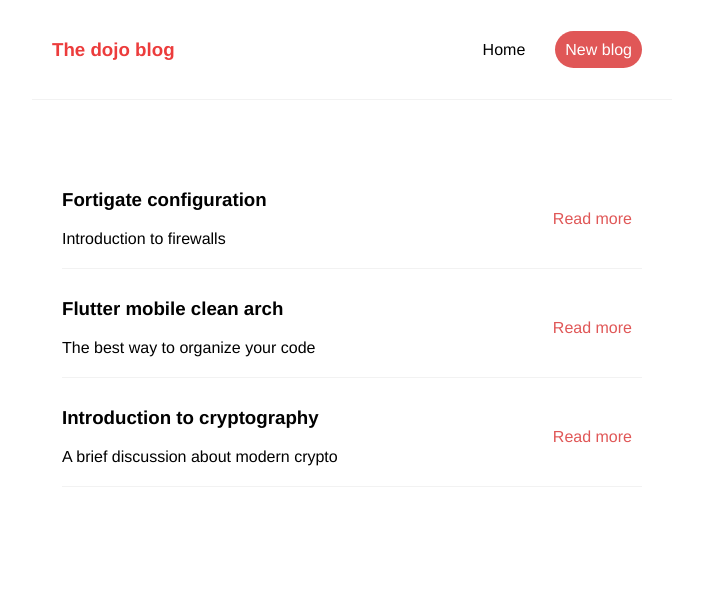
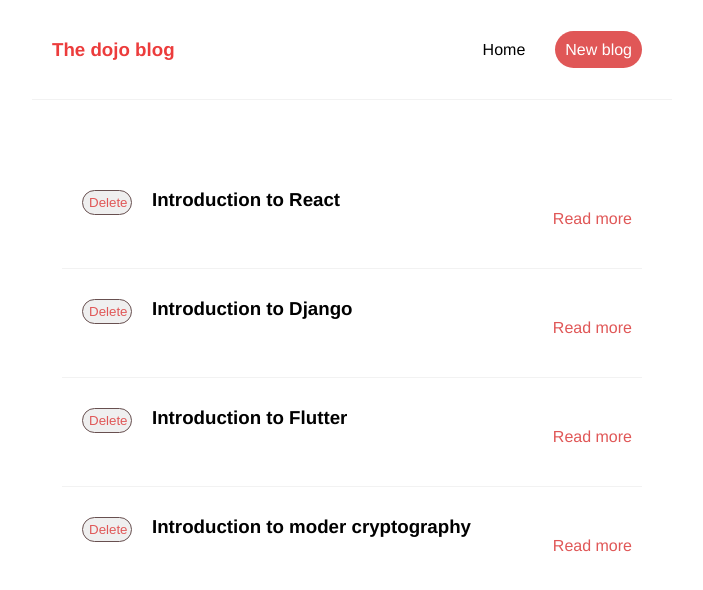
Before and after one commit to MohamedGouaouri/dojo-blog, a React (Create React App) app: page / in a window 1280 px wide. Shown: the top 590 px of the page, without its empty margins (288-991 px from the left). Built offline with nearby package versions, Linux system fonts and the light colour scheme.

Commit message:
delete a blog option

```diff
--- a/src/App.js
+++ b/src/App.js
@@ -1,12 +1,22 @@
 import Home from './components/Home';
 import Navbar from './components/Navbar';
+import { useState } from 'react';
 
 function App() {
+  var [blogs, setBlogs] = useState([
+    {id: 1, title: 'Introduction to React', desc:'', content: ''},
+    {id: 2, title: 'Introduction to Django', desc:'', content: ''},
+    {id: 3, title: 'Introduction to Flutter', desc:'', content: ''},
+    {id: 4, title: 'Introduction to moder cryptography', desc:'', content: ''},
+  ]);
+  function deleteBlog(id){
+    blogs = setBlogs(blogs.filter((blog) => blog.id !== id));
+  }
   return (
     <div className="App">
       <Navbar/>
       <div className="content">
-        <Home />
+        <Home blogs={blogs} deleteBlog={deleteBlog}/>
       </div>
     </div>
   );
--- a/src/components/Blog.jsx
+++ b/src/components/Blog.jsx
@@ -1,13 +1,22 @@
 
 
 function Blog(props){
+    function handleDelete(id){
+        props.deleteBlog(id)
+    }
     return (
-        <div className="blog-post">
+        <div className="blog-review">
+                <button
+                    className="delete-btn"
+                    onClick={() => handleDelete(props.id)}>
+                    Delete
+                </button>
             <div>
                 <h3>{props.title}</h3>
                 <p>{props.desc}</p>
             </div>
             <a href="/post/id">Read more</a>
+
         </div>
     );
 }
--- a/src/components/Home.jsx
+++ b/src/components/Home.jsx
@@ -1,20 +1,18 @@
 import Blog from "./Blog";
 
-function Home(){
+function Home(props){
+
     return (
         <div>
-            <Blog
-                title="Fortigate configuration"
-                desc="Introduction to firewalls"
-            />
-            <Blog
-                title="Flutter mobile clean arch"
-                desc="The best way to organize your code"
-            />
-            <Blog
-                title="Introduction to cryptography"
-                desc="A brief discussion about modern crypto"
-            />
+            {props.blogs.map((blog) => (
+                <Blog
+                    key={blog.id}
+                    id={blog.id}
+                    title={blog.title}
+                    desc={blog.desc}
+                    deleteBlog={props.deleteBlog}
+                />
+            ))}
         </div>
     );
 }
--- a/src/index.css
+++ b/src/index.css
@@ -45,15 +45,33 @@
   padding: 20px;
 }
 
-.blog-post {
+.blog-review {
   margin: 10px;
   display: flex;
   border-bottom: 1px solid #f2f2f2;
 }
 
-.blog-post a {
+.blog-review a {
   margin-left: auto;
   padding: 40px 10px;
   text-decoration: none;
   color: rgb(224, 87, 87);
 }
+
+.blog-review:hover {
+  box-shadow: 10px 10px 10px rgba(0, 0, 0, 0.1);
+}
+
+.delete-btn {
+  margin: 20px 20px;
+  /* background-color: rgb(224, 87, 87); */
+  height: 25px;
+  width: 50px;
+  color: rgb(224, 87, 87);
+  border: 1px solid rgb(104, 80, 80);
+  border-radius: 40px;
+}
+
+.delete-btn:hover {
+  cursor: pointer;
+}
```
